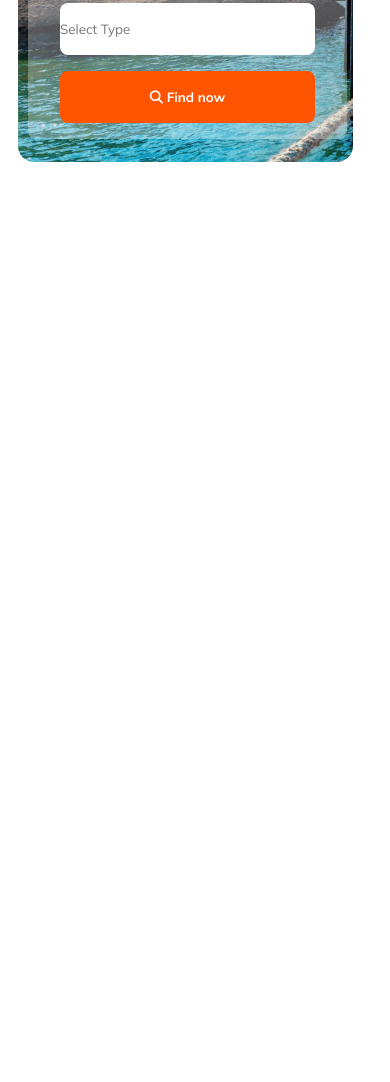
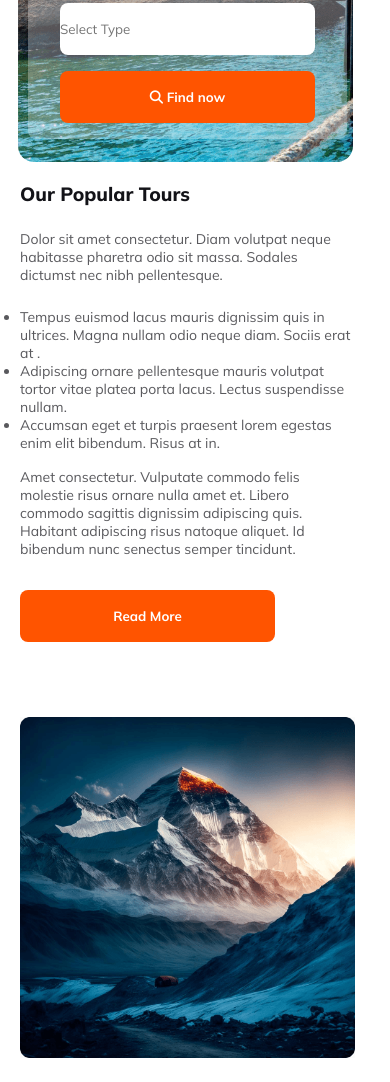
Before and after one commit to Shakillazycoder/Assignment-number-2, a plain HTML site: page index.html in a window 390 px wide. Shown: the part 515-1597 px from the top of the page. Before the commit the page ends 844 px from the top, so only its background shows below. Drawn offline with Linux system fonts and the light colour scheme.

Commit message:
tour section add

```diff
--- a/index.html
+++ b/index.html
@@ -36,9 +36,26 @@
     <!-- main section here -->
     <main>
         <section>
+        <div class="tour-container">
             <div class="tour">
-
-            </div>
+                <h2 class="tour-title">Our Popular Tours</h2>
+                <p class="tour-description">Dolor sit amet consectetur. Diam volutpat neque habitasse pharetra odio sit massa. Sodales dictumst nec nibh pellentesque.
+                </p>
+                <ul class="tour-list">
+                    <li>Tempus euismod lacus mauris dignissim quis in ultrices. Magna nullam odio neque diam. Sociis erat at .</li>
+                    <li>Adipiscing ornare pellentesque mauris volutpat tortor vitae platea porta lacus. Lectus suspendisse nullam.</li>
+                    <li> Accumsan eget et turpis praesent lorem egestas enim elit bibendum. Risus at in.</li>
+                 </ul>
+                <p class="tour-description2">
+                   Amet consectetur. Vulputate commodo felis molestie risus
+   ornare nulla amet et. Libero commodo sagittis dignissim adipiscing quis. Habitant adipiscing risus natoque aliquet. Id bibendum nunc senectus semper tincidunt.
+                </p>
+                <button class="btn-primary">Read More</button>
+               </div>
+               <div class="tour-image">
+                   <img src="Images/Rectangle 4.png" alt="">
+               </div>
+        </div>
         </section>
     </main>
 </body>
--- a/styles/styles.css
+++ b/styles/styles.css
@@ -5,19 +5,17 @@
   padding: 0;
   font-family: "Mulish", sans-serif;
 }
-.btn-primary{
+.btn-primary {
   width: 174px;
   height: 32px;
   border-radius: 8px;
-    background: #FF5400;
+  background: #ff5400;
   border: none;
-    color: #FFF;
+  color: #fff;
   text-align: center;
   font-family: Mulish;
   font-weight: 700;
 }
-
-
 
 /* header related styles */
 nav {
@@ -105,54 +103,89 @@ nav ul li .home {
   padding: 0px 247px;
   margin-bottom: 48px;
 }
-.banner-form{
+.banner-form {
   display: inline-flex;
   padding: 16px;
   align-items: flex-start;
   gap: 24px;
   border-radius: 8px;
   border: none;
-    background: rgba(255, 255, 255, 0.30);
+  background: rgba(255, 255, 255, 0.3);
 }
-.banner-form input{
+.banner-form input {
   width: 174px;
   height: 32px;
   border-radius: 8px;
   border: none;
-    background: #FFF;
+  background: #fff;
+}
+/* main related styles */
+/* Tour related style */
+.tour-container {
+  display: flex;
+  margin: 100px 135px;
+  gap: 75px;
+}
+.tour-title {
+  color: #131318;
+  text-align: left;
+  font-size: 2.5rem;
+  font-weight: 800;
+  margin-bottom: 24px;
+}
+.tour-description {
+  color: rgba(19, 19, 24, 0.7);
+  font-weight: 400;
+  width: 577px;
+  margin-bottom: 24px;
+}
+.tour-list {
+  color: rgba(19, 19, 24, 0.7);
+  font-weight: 400;
+  width: 525px;
+  margin-bottom: 16px;
+}
+.tour-description2 {
+  color: #5a5a5d;
+  font-weight: 400;
+  width: 530px;
+  margin-bottom: 32px;
+}
+.tour-image {
+  width: 100%;
+  border-radius: 16px;
 }
 
-
 @media screen and (max-width: 576px) {
-    nav{
+  nav {
     margin: 0px;
     flex-direction: column;
   }
-    nav ul{
+  nav ul {
     flex-direction: column;
     padding-right: 25px;
   }
-    nav li{
+  nav li {
     margin-bottom: 0px;
   }
-    .banner{
+  .banner {
     width: 335px;
     height: 483px;
     margin: 18px;
     padding: 0px;
   }
-    .banner-content p{
+  .banner-content p {
     padding: 0px;
   }
-        .banner-content h2{
-            color: #FFF;
+  .banner-content h2 {
+    color: #fff;
     font-family: Mulish;
     font-size: 1.3rem;
     font-weight: 800;
     padding-top: 32px;
   }
-        .banner-content p{
-            color: #FFF;
+  .banner-content p {
+    color: #fff;
     text-align: center;
     font-family: Mulish;
     font-weight: 400;
@@ -160,7 +193,7 @@ nav ul li .home {
     font-size: 0.7rem;
     padding-left: 20px;
   }
-        .banner-form{
+  .banner-form {
     display: flex;
     width: 287px;
     padding: 16px;
@@ -168,22 +201,42 @@ nav ul li .home {
     align-items: center;
     gap: 16px;
     border-radius: 8px;
-            background: rgba(255, 255, 255, 0.30);
+    background: rgba(255, 255, 255, 0.3);
     margin: 0px 10px;
   }
-        .banner-form input{
+  .banner-form input {
     width: 255px;
     height: 52px;
     border-radius: 8px;
-            background: #FFF;
+    background: #fff;
   }
-        .btn-primary{
+  .btn-primary {
     width: 255px;
     height: 52px;
     border-radius: 8px;
-            background: #FF5400;
-            color: #FFF;
+    background: #ff5400;
+    color: #fff;
     text-align: center;
     font-weight: 700;
   }
+  .tour-container{
+    flex-direction: column;
+    margin: 20px;
+    padding: 0;
   }
+  .tour-title{
+    color: #131318;
+    text-align: left;
+    font-size: 1.2rem;
+    font-weight: 800;
+  }
+  .tour-description, .tour-list, .tour-description2{
+    color: rgba(19, 19, 24, 0.70);
+    font-size: 0.875rem;
+    font-weight: 400;
+    width: 335px;
+  }
+  .tour-image img{
+    width: 335px;
+  }
+}
```
Lines whose indentation alone changed are shown as unchanged.
